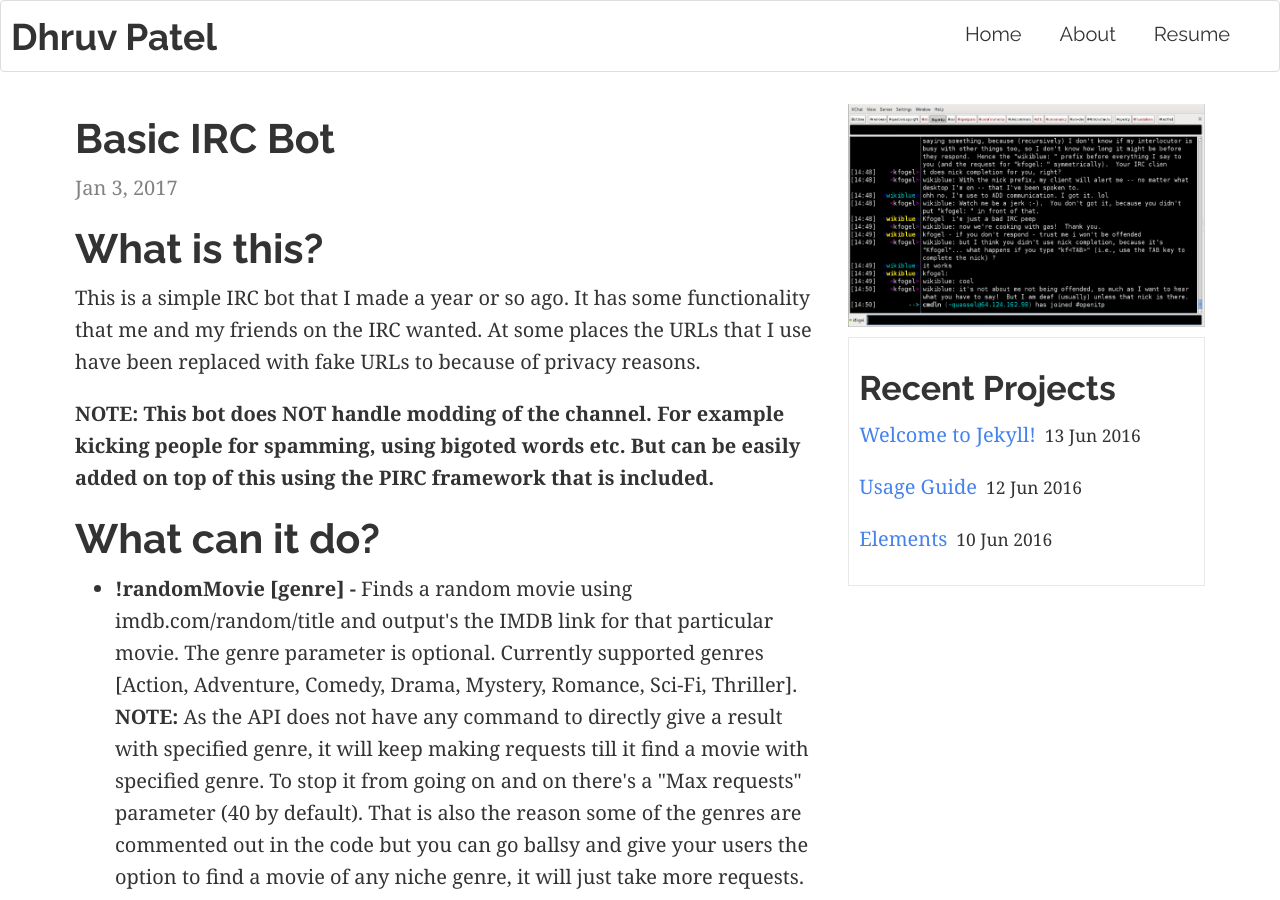
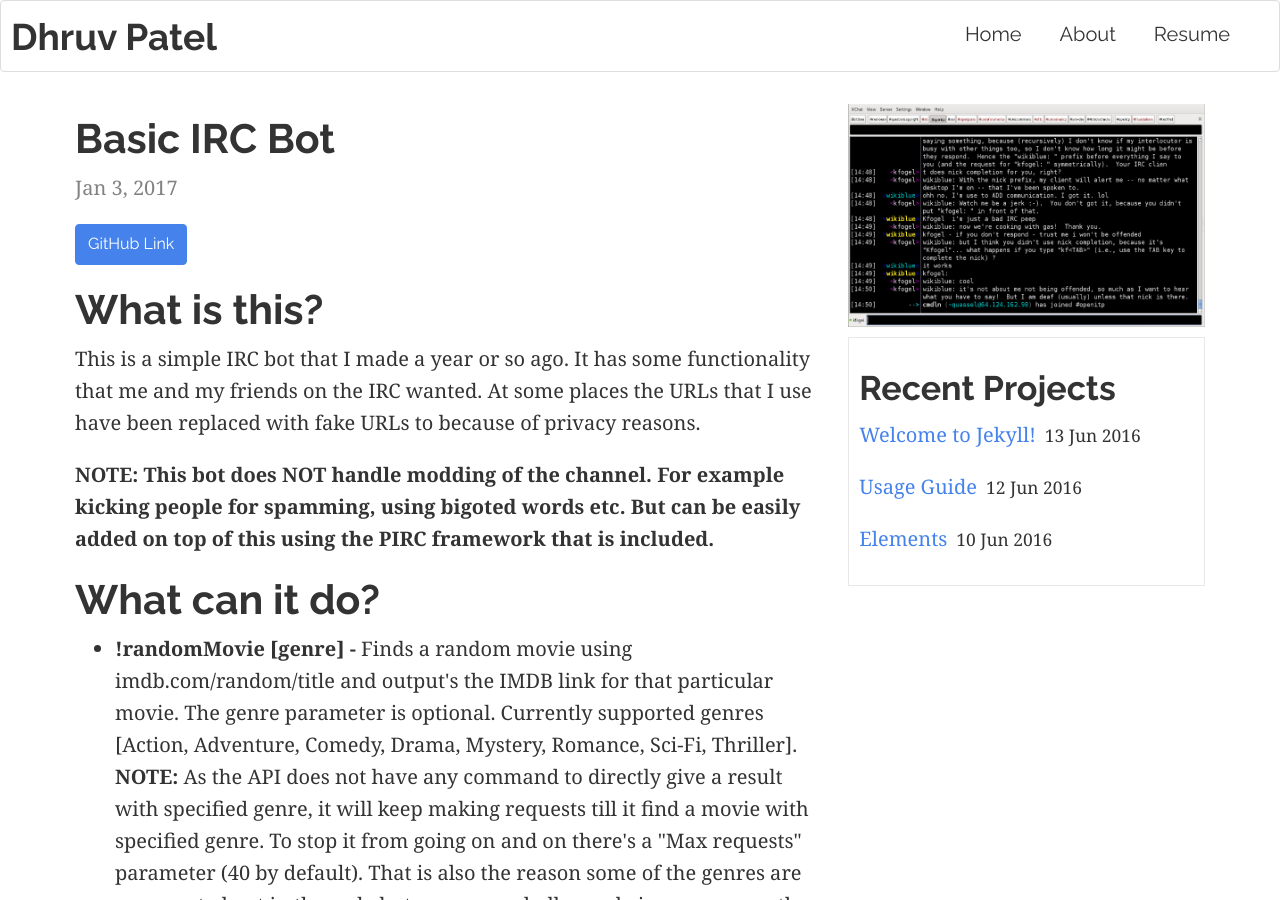
Before and after one commit to pateldhruv1993/pateldhruv1993, a Jekyll site: the page built from _posts/2017-01-03-basic-irc-bot.markdown, in a window 1280 px wide and 900 px high. Built offline with Jekyll 4.4.1, drawn with Linux system fonts in a browser that asks for light colours.

Commit message:
Updated 2017-01-03-basic-irc-bot.markdown

```diff
--- a/_posts/2017-01-03-basic-irc-bot.markdown
+++ b/_posts/2017-01-03-basic-irc-bot.markdown
@@ -6,6 +6,8 @@ date: 2017-01-03T10:51:47.000Z
 categories: irc bot java
 img: irc-bot.png
 ---
+<a href="https://github.com/pateldhruv1993/IRC-Bot" class="btn btn-primary">GitHub Link</a>
+
 <h1>What is this?</h1>
 <p>
   This is a simple IRC bot that I made a year or so ago. It has some functionality that me and my friends on the IRC wanted. At some places the URLs that I use have been replaced with fake URLs to because of privacy reasons.
```
